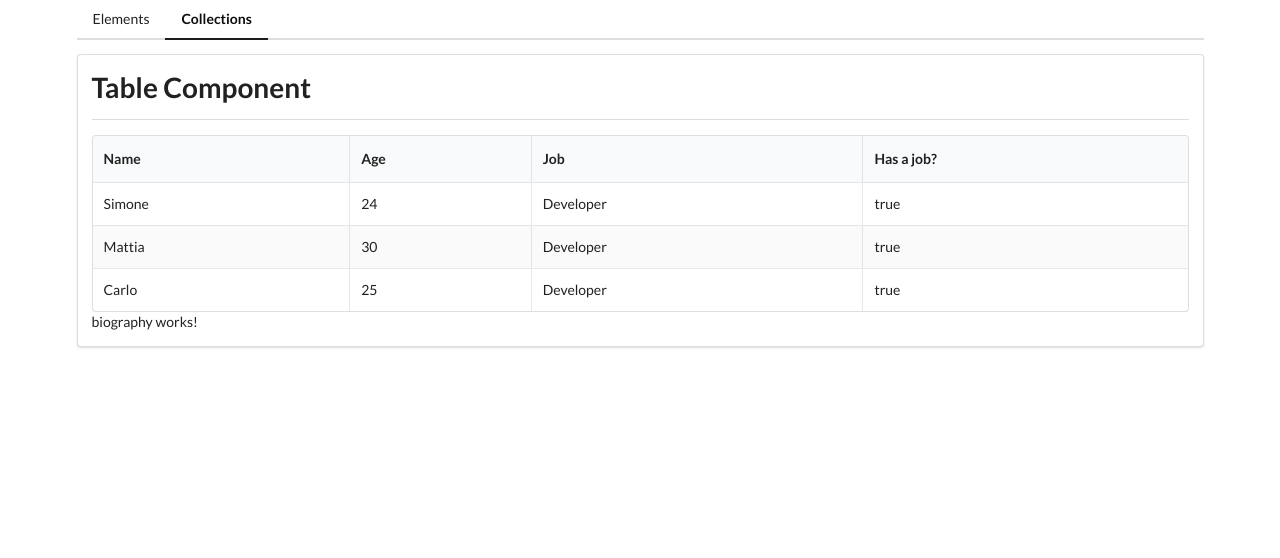
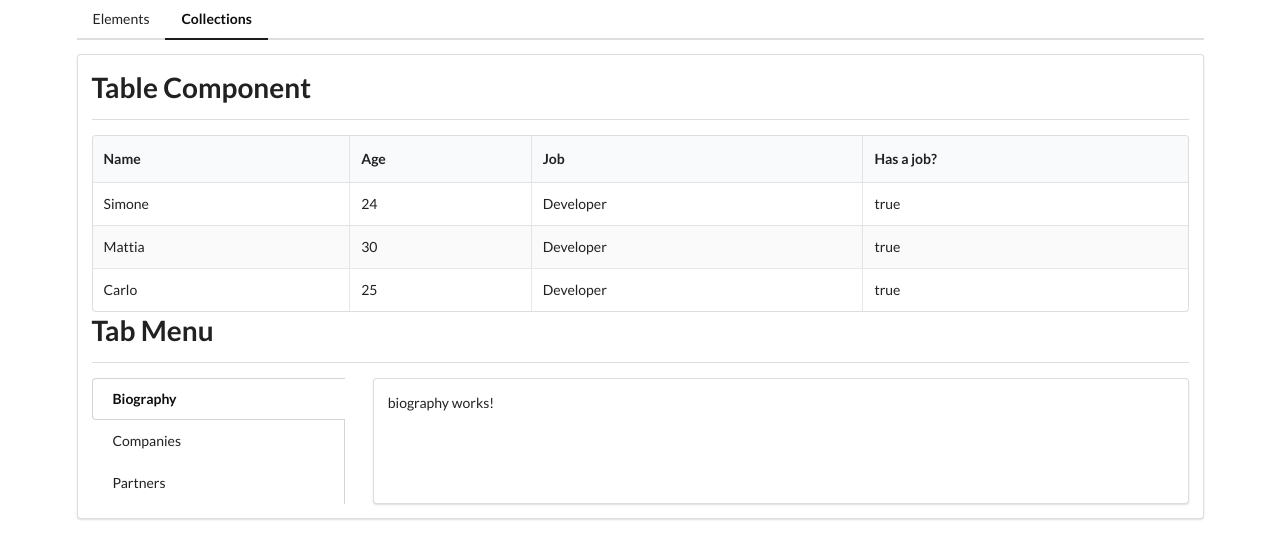
Before and after one commit to Simone-Ramundi/AppComps, an Angular app in the folder comps/: page /collections in a window 1280 px wide. Shown: the top 558 px of the page. Built offline with nearby package versions, Linux system fonts and the light colour scheme.

Commit message:
Relative RouterLink References

```diff
--- a/comps/src/app/collections/collections-home/collections-home.component.html
+++ b/comps/src/app/collections/collections-home/collections-home.component.html
@@ -1,3 +1,18 @@
 <app-divider>Table Component</app-divider>
 <app-table  classNames="striped celled"  [data]="data" [headers]="headers"></app-table>
-<router-outlet></router-outlet>
+
+<app-divider>Tab Menu</app-divider>
+<div class="ui grid">
+  <div class="four wide column">
+    <div class="ui vertical fluid tabular menu">
+      <a class="item" routerLink="./" routerLinkActive="active">Biography</a>
+      <a class="item" routerLink="./companies" routerLinkActive="active">Companies</a>
+      <a class="item" routerLink="./partners" routerLinkActive="active">Partners</a>
+    </div>
+  </div>
+  <div class="twelve wide stretched column">
+    <div class="ui segment">
+      <router-outlet></router-outlet>
+    </div>
+  </div>
+</div>
```
